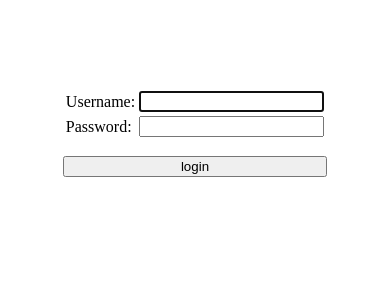
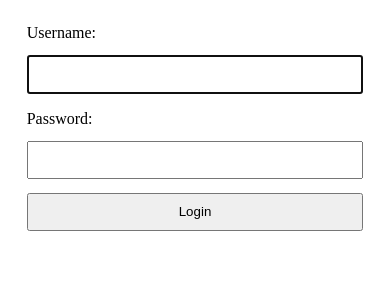
Before and after one commit to blazej-czapp/review, a Django app: page /accounts/login/ in a window 390 px wide. Shown: the top 300 px of the page. Run offline with Django 3.2, Linux system fonts and the light colour scheme; parts of the project's set-up code (start-up, migrations or seed data) failed here and were passed over.

Commit message:
Make login page prettier and responsive

```diff
--- a/templates/registration/login.html
+++ b/templates/registration/login.html
@@ -1,29 +1,69 @@
-<!-- from https://developer.mozilla.org/en-US/docs/Learn/Server-side/Django/Authentication -->
+<!-- based on https://developer.mozilla.org/en-US/docs/Learn/Server-side/Django/Authentication -->
+
+<head>
+  <meta name="viewport" content="width=device-width, initial-scale=1">
+</head>
+<body>
 
   {% block content %}
 
   <style>
+    @media(min-width: 5in) {
       .container {
         display: grid;
+        grid-gap: 0.5em;
         place-content: center;
       }
 
       .login-wrapper {
-      display: grid;
-      grid-gap: 1em;
-      margin-top: 5em;
+        width: 20em;
       }
 
-  button {
-      width: 5em;
-      justify-self: center;
+      .label {
+        margin-top: 1em;
+      }
+
+      #id_username, #id_password, #id_submit {
+        height: 0.4in;
+        margin-top: 1em;
+        width: 100%;
+      }
+    }
+
+    @media(max-width: 5in){
+        .container {
+          place-content: unset;
+          text-align: center;
+        }
+
+        #id_username, #id_password, #id_submit {
+          height: 0.4in;
+          margin-top: 1em;
+          display:inline-block;
+          width: 90%;
+        }
+
+        .label {
+          display:inline-block;
+          width: 90%;
+          text-align: left;
+          margin-top: 1em;
+        }
+
+        #message {
+          width: 90%;
+          display: inline-block;
+          text-align: left;
+        }
     }
   </style>
 
   <div class="container">
+    <div class="login-wrapper">
+      <div id="message">
         {% if form.errors %}
           <p>Your username and password didn't match. Please try again.</p>
-  {% endif %}
+        {% else %}
 
           {% if next %}
             {% if user.is_authenticated %}
@@ -33,25 +73,21 @@
               <p>Please login to see this page.</p>
             {% endif %}
           {% endif %}
+        {% endif %}
+      </div>
 
-  <form method="post" action="{% url 'login' %}" class="login-wrapper">
+      <form method="post" action="{% url 'login' %}">
         {% csrf_token %}
-  <table>
+        <div class="label">{{ form.username.label_tag }}</div>
+        <div>{{ form.username }}</div>
 
-  <tr>
-    <td>{{ form.username.label_tag }}</td>
-    <td>{{ form.username }}</td>
-  </tr>
-
-  <tr>
-    <td>{{ form.password.label_tag }}</td>
-    <td>{{ form.password }}</td>
-  </tr>
-  </table>
-
-  <input type="submit" value="login" />
+        <div class="label">{{ form.password.label_tag }}</div>
+        <div>{{ form.password }}</div>
+        <input type="submit" value="Login" id="id_submit"/>
         <input type="hidden" name="next" value="{{ next }}" />
       </form>
     </div>
+  </div>
 
   {% endblock %}
+</body>
```
Lines whose indentation alone changed are shown as unchanged.
